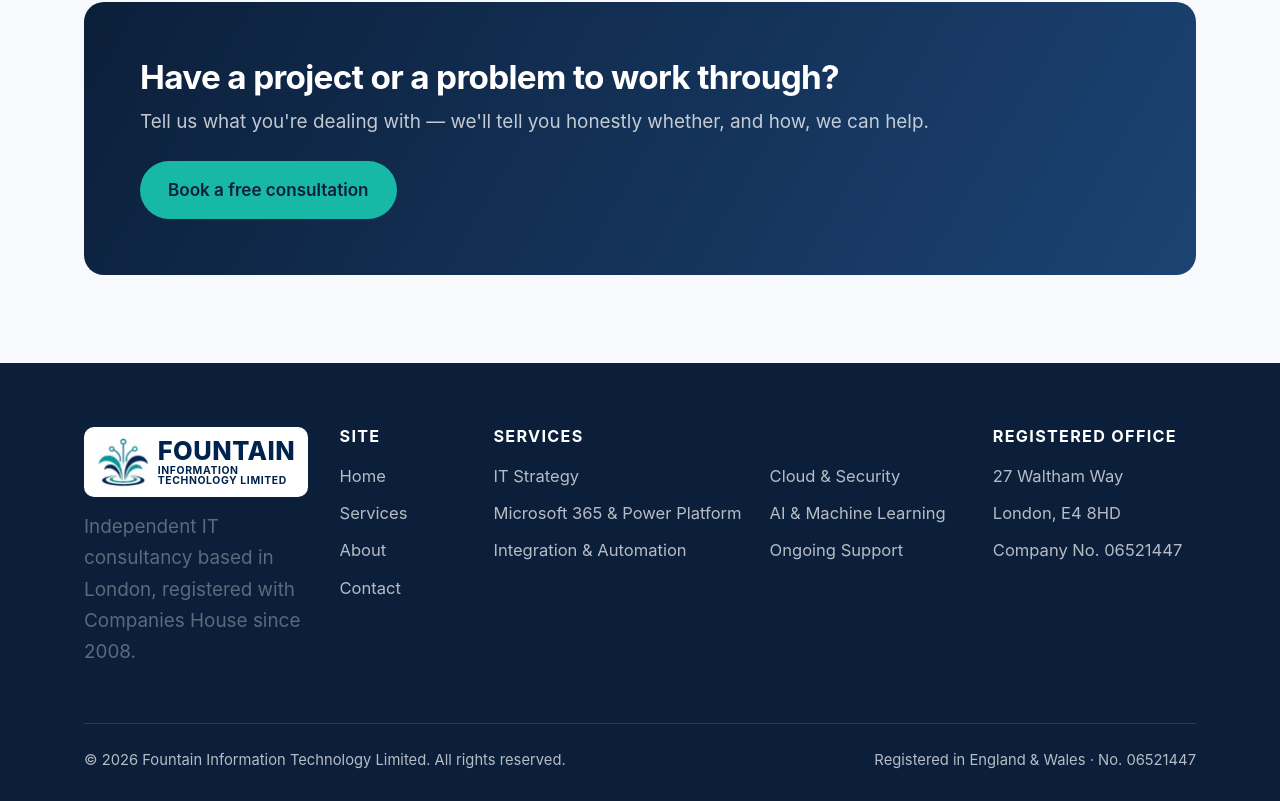
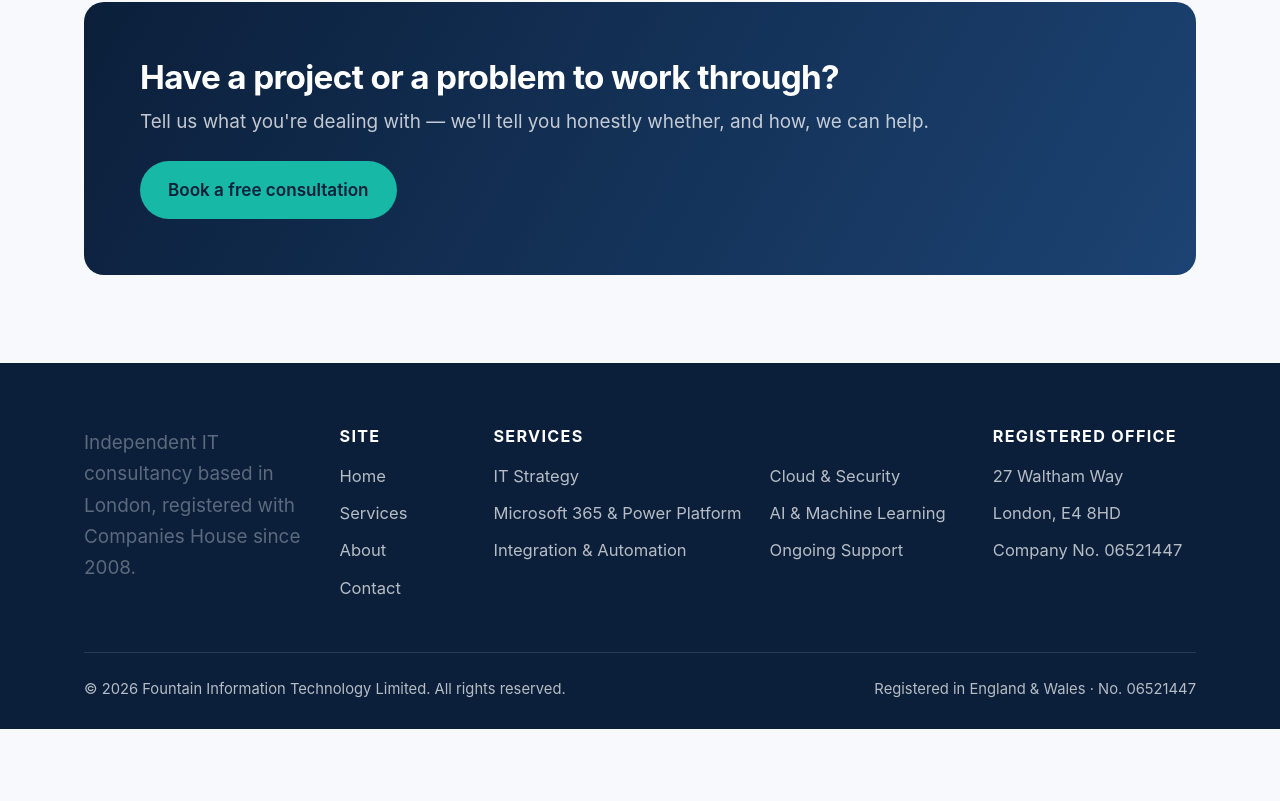
Before and after one commit to yomzywayne/fountain-information, a plain HTML site: page website/index.html in a window 1280 px wide. Shown: the part 4275-5076 px from the top of the page. After the commit the page ends 5004 px from the top, so only its background shows below. Drawn offline with Linux system fonts and the light colour scheme.

Commit message:
Remove logo from footer

```diff
--- a/website/css/styles.css
+++ b/website/css/styles.css
@@ -772,14 +772,6 @@ form.contact-form {
   border-bottom: 1px solid rgba(255, 255, 255, 0.12);
 }
 
-.footer-brand .brand {
-  display: inline-flex;
-  margin-bottom: 14px;
-  padding: 10px 14px;
-  background: #fff;
-  border-radius: 10px;
-}
-
 .footer-grid h4 {
   color: #fff;
   font-size: 0.9rem;
--- a/website/index.html
+++ b/website/index.html
@@ -18,7 +18,7 @@
   <meta name="twitter:title" content="Fountain Information Technology Limited | IT Consultancy, London" />
   <meta name="twitter:description" content="Independent IT consultancy based in London, trading since 2008. Strategy, Microsoft 365 and Power Platform, integration, cloud and security, AI and support services." />
 
-  <link rel="stylesheet" href="css/styles.css?v=20261116b" />
+  <link rel="stylesheet" href="css/styles.css?v=20261117a" />
 
   <script type="application/ld+json">
   {
@@ -234,7 +234,6 @@
     <div class="container">
       <div class="footer-grid">
         <div class="footer-brand">
-          <a href="index.html" class="brand" aria-label="Fountain Information Technology Limited, home"><img src="assets/logo-icon.png" alt="" class="brand-icon" width="101" height="102" /><span class="brand-text"><span class="brand-name">FOUNTAIN</span><span class="brand-sub">Information Technology Limited</span></span></a>
           <p>Independent IT consultancy based in London, registered with Companies House since 2008.</p>
         </div>
         <div>
@@ -273,6 +272,6 @@
     </div>
   </footer>
 
-  <script src="js/main.js?v=20261116b"></script>
+  <script src="js/main.js?v=20261117a"></script>
 </body>
 </html>
```
Also changed, not shown: website/404.html (+2 -3 lines), website/about.html (+2 -3 lines), website/contact.html (+2 -3 lines), website/services.html (+2 -3 lines).
